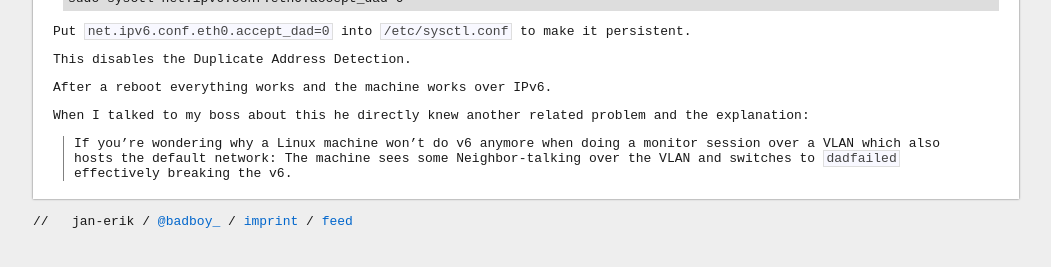
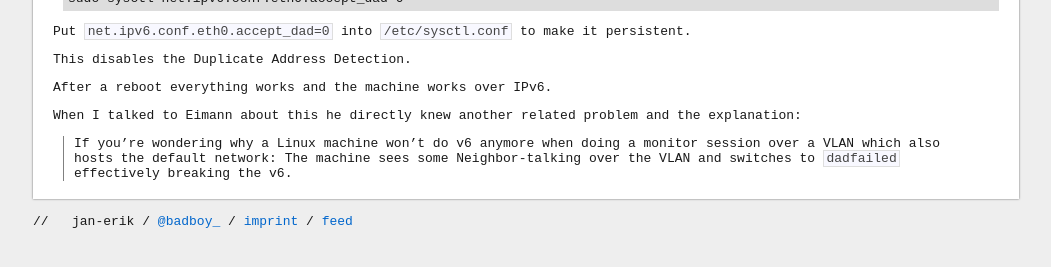
Before and after one commit to badboy/fnordig.de, a Jekyll site: the page built from _posts/2012-09-16-getting-ipvworking-with-smartos-and-kvm.markdown, in a window 1280 px wide. Shown: the part 515-782 px from the top of the page, without its empty margins (114-1165 px from the left). Built offline with Jekyll 4.4.1, drawn with Linux system fonts in a browser that asks for light colours.

Commit message:
Now with a proper nick.

```diff
--- a/_posts/2012-09-16-getting-ipvworking-with-smartos-and-kvm.markdown
+++ b/_posts/2012-09-16-getting-ipvworking-with-smartos-and-kvm.markdown
@@ -42,7 +42,7 @@ This disables the Duplicate Address Detection.
 
 After a reboot everything works and the machine works over IPv6.
 
-When I talked to my boss about this he directly knew another related problem and the explanation:
+When I talked to Eimann about this he directly knew another related problem and the explanation:
 
 > If you're wondering why a Linux machine won't do v6 anymore when doing a
 > monitor session over a VLAN which also hosts the default network: The machine
```
